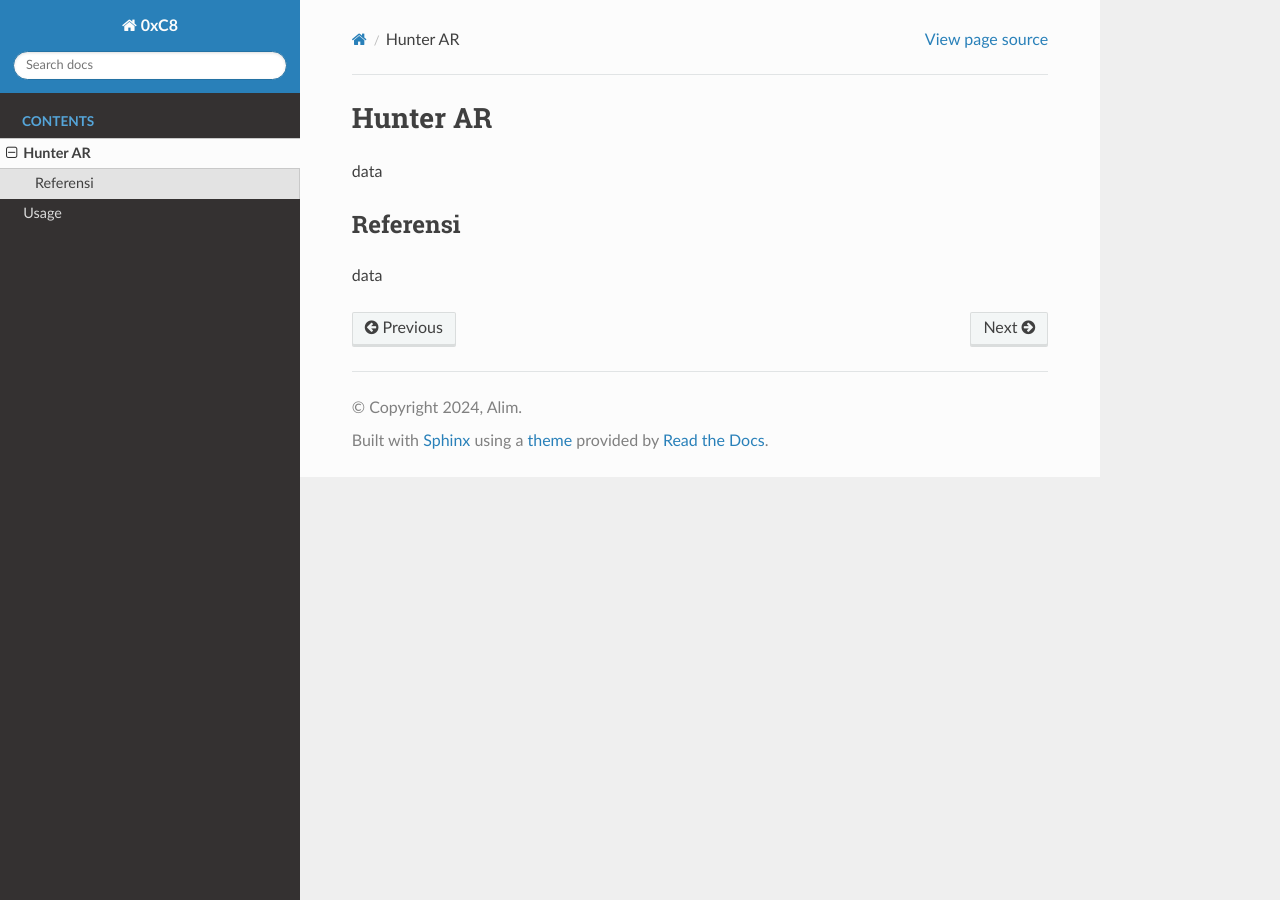
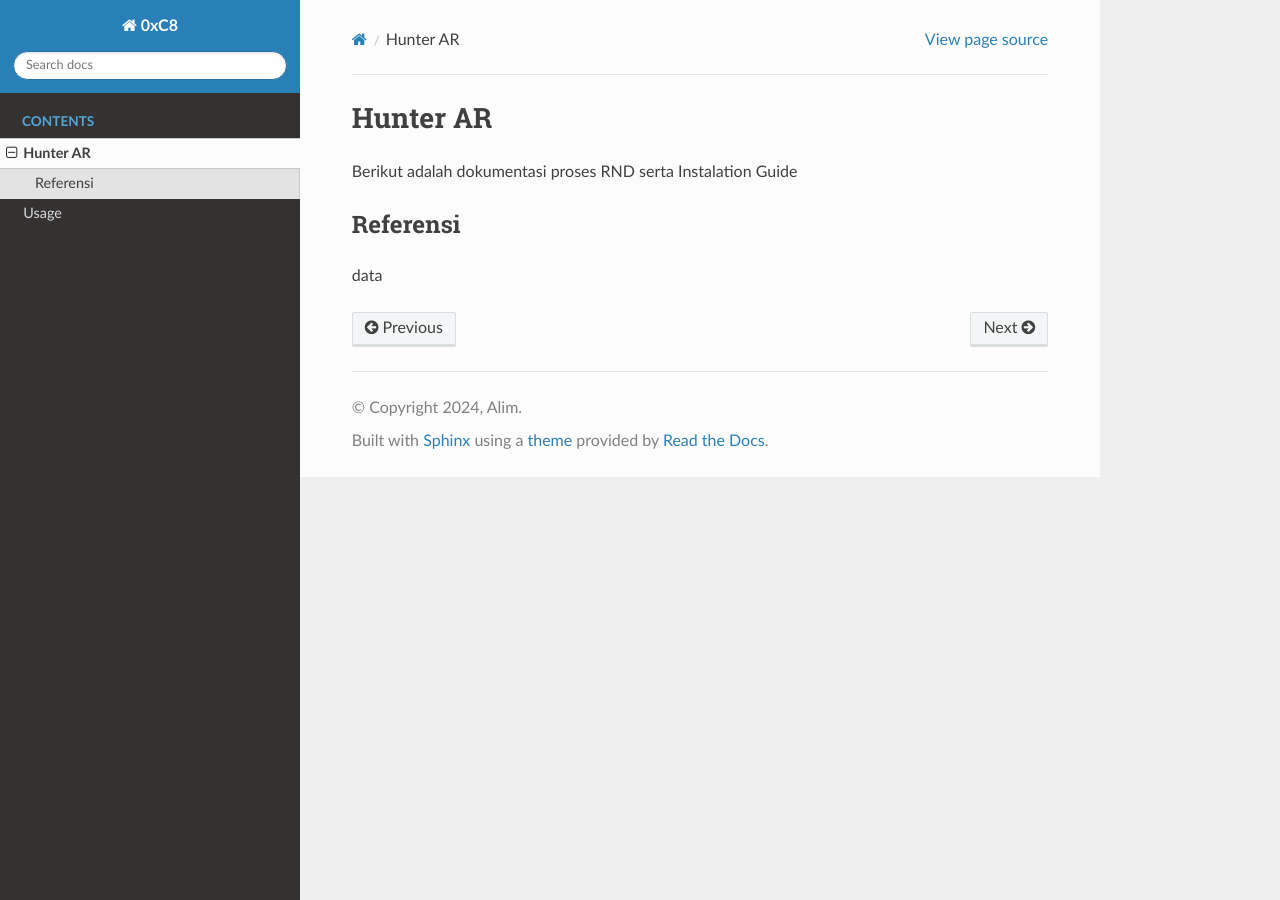
Before and after one commit to B0r4x/0xC8, a Sphinx documentation site: the page built from docs/source/hunter.rst, in a window 1280 px wide. Built offline with Sphinx 7.4.7 and the Read the Docs theme 2.0.0, drawn with Linux system fonts in a browser that asks for light colours; pages that are not in the unit, such as notebooks, are missing from menus.

Commit message:
Update hunter.rst

```diff
--- a/docs/source/hunter.rst
+++ b/docs/source/hunter.rst
@@ -1,6 +1,6 @@
 Hunter AR
 =========
-data
+Berikut adalah dokumentasi proses RND serta Instalation Guide
 
 Referensi
 ---------
```
